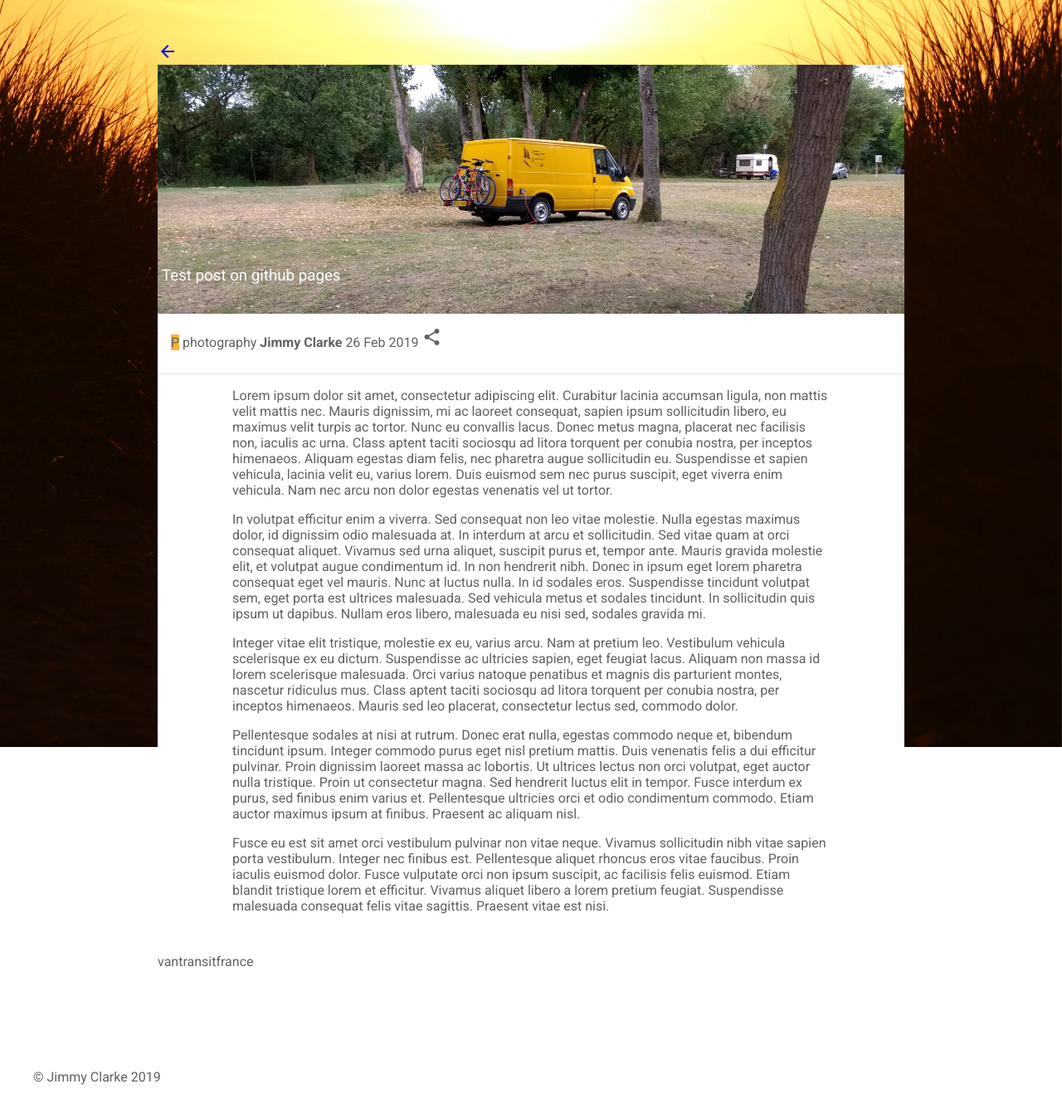
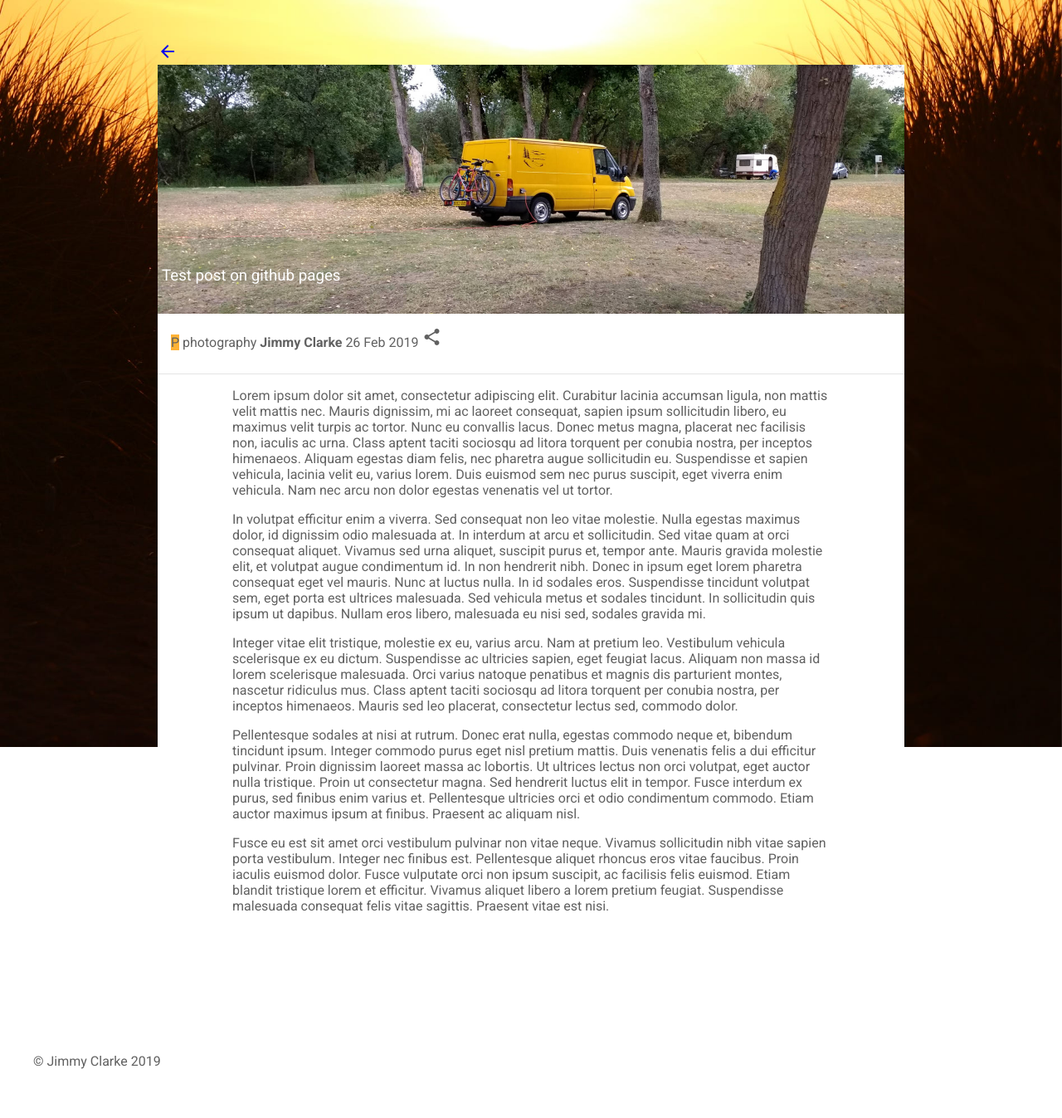
Before and after one commit to jimmyclarke113/jimmyclarke113.github.io, a Jekyll site: the page built from _posts/2019-02-26-test-post-2.md, in a window 1280 px wide. Shown: the whole page at 83% size. Built offline with Jekyll 4.4.1, drawn with Linux system fonts in a browser that asks for light colours.

Commit message:
Update posts2019.html

```diff
--- a/_layouts/posts2019.html
+++ b/_layouts/posts2019.html
@@ -17,5 +17,5 @@
 	<div class="postContent">
 		{{content}}
 	</div>
-	<div class="postFooter">{{page.tags}}</div>
+	<div class="postFooter"></div>
 </div>
```
